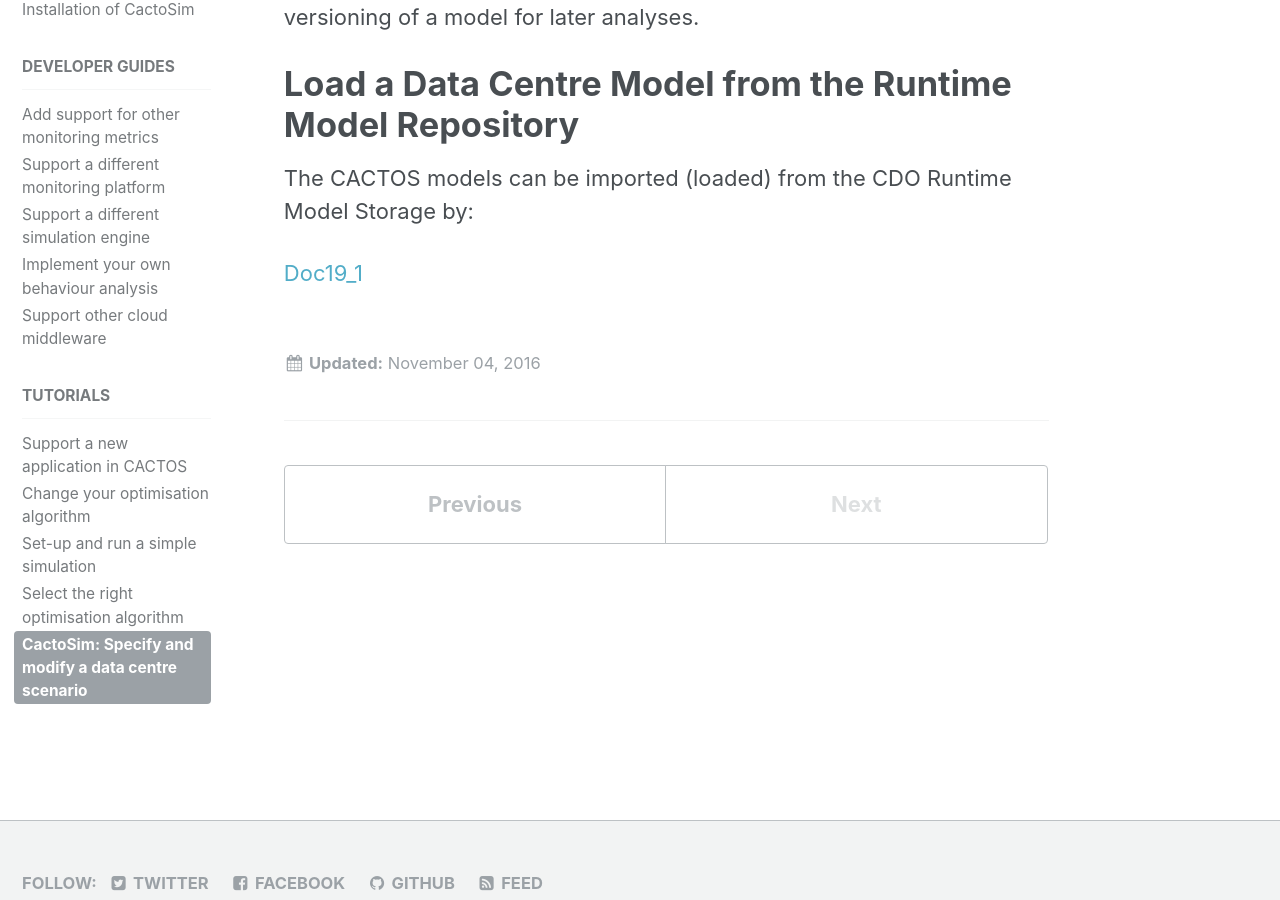
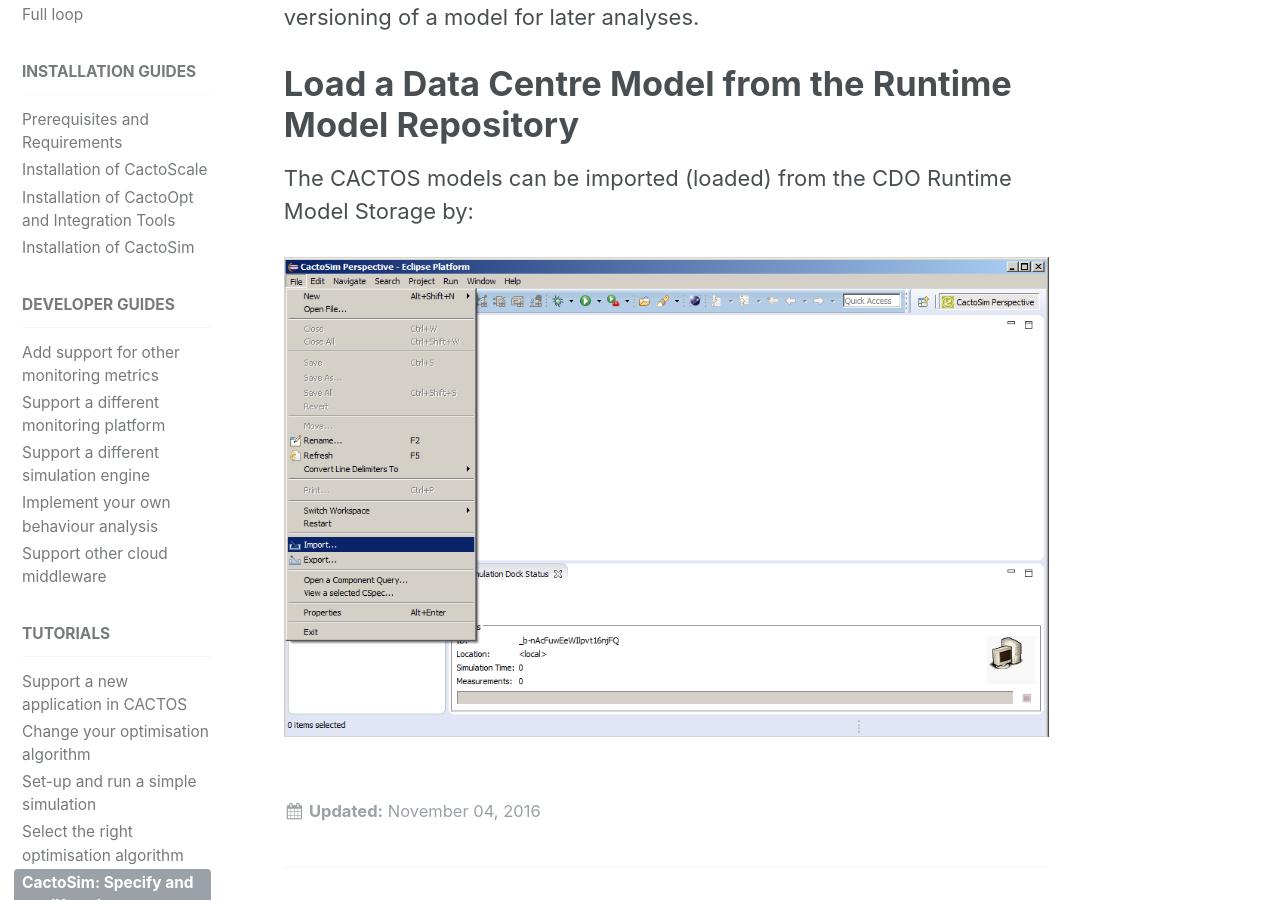
Before and after one commit to cactos/cactos.github.io, a Jekyll site: the page built from _docs/19_cactosim-specify-and-modify-a-data-centre-scenario.md, in a window 1280 px wide and 900 px high, scrolled down 658 px. Built offline with Jekyll 4.4.1, drawn with Linux system fonts in a browser that asks for light colours.

```diff
--- a/_docs/19_cactosim-specify-and-modify-a-data-centre-scenario.md
+++ b/_docs/19_cactosim-specify-and-modify-a-data-centre-scenario.md
@@ -15,4 +15,4 @@ Each subsection contains detailed step-by-step instructions supported by screens
 # Load a Data Centre Model from the Runtime Model Repository
 The CACTOS models can be imported (loaded) from the CDO Runtime Model Storage by:
 
-[Doc19_1]
+![alt text][Doc19_1]
```
